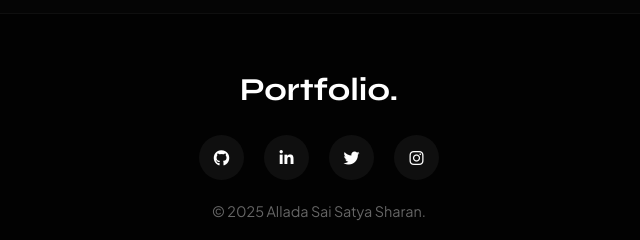
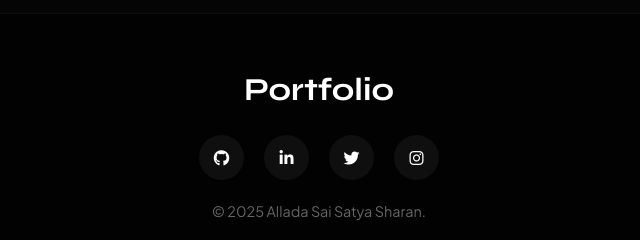
Before and after one commit to Sh-aran13/sharan-portfolio07, a plain HTML site: page about.html in a window 1280 px wide. Shown: the part 3839-4079 px from the top of the page, 321-961 px from the left. Drawn offline with Linux system fonts and the light colour scheme.

Commit message:
Fix footer logo text formatting in about

```diff
--- a/about.html
+++ b/about.html
@@ -832,7 +832,7 @@
     <footer class="footer">
         <div class="container">
             <div class="footer-logo">
-                <h2 style="font-family: 'Syne'; font-size: 2rem;">Port<span>folio.</span></h2>
+                <h2 style="font-family: 'Syne'; font-size: 2rem;">Port<span>folio</span></h2>
             </div>
             <div class="social-links">
                 <a href="https://github.com/Sh-aran13"><i class="fab fa-github"></i></a>
```
